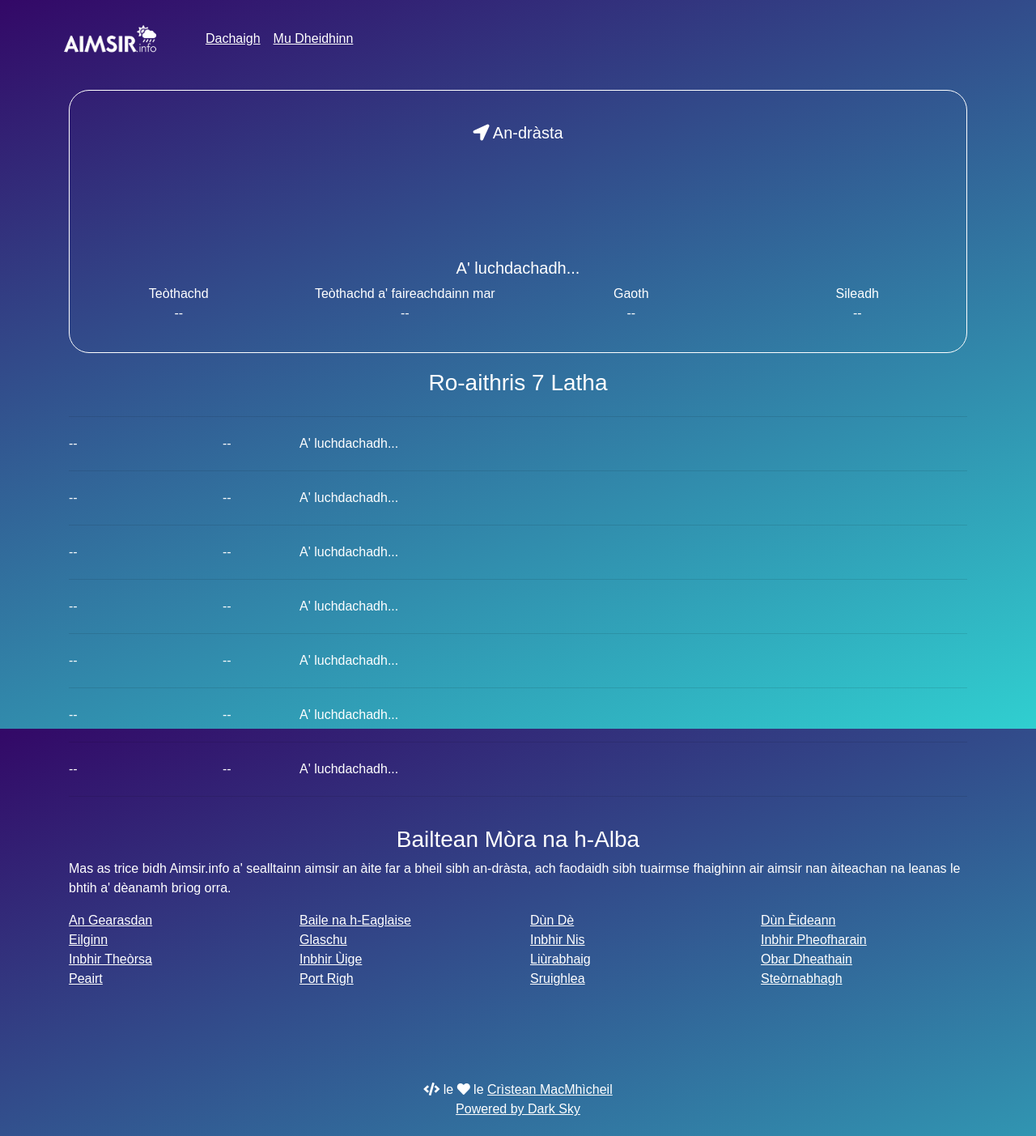
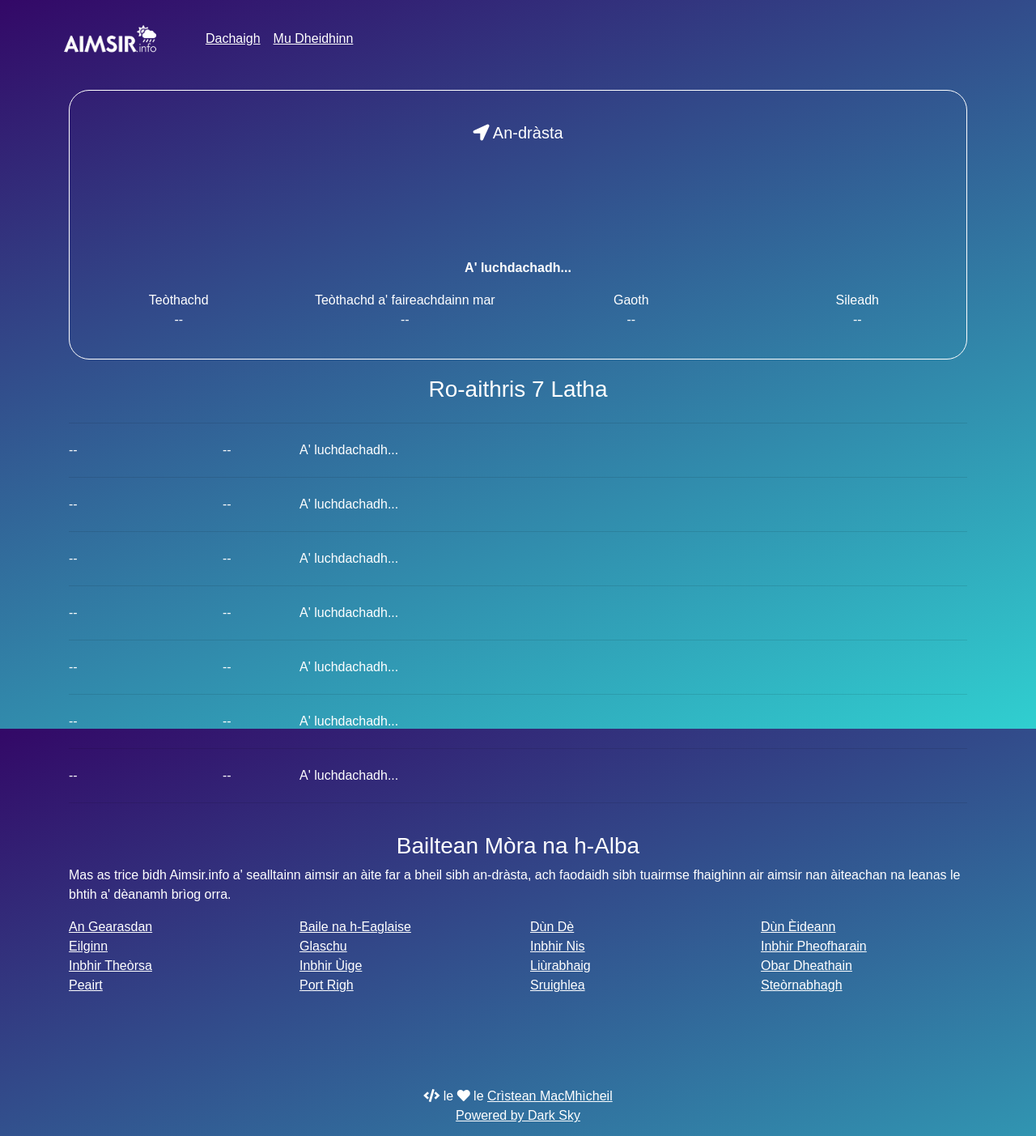
Before and after one commit to angeidheal/aimsir, a Jekyll site: the page built from index.html, in a window 1280 px wide. Shown: the whole page at 81% size. Built offline with Jekyll 4.4.1, drawn with Linux system fonts in a browser that asks for light colours; nearby versions of some CDN libraries; a script that is not in the unit is left out.

Commit message:
Update index.html

```diff
--- a/index.html
+++ b/index.html
@@ -13,7 +13,7 @@ title: Dachaigh
     </div>
     <div class="row">
       <div class="col-md-12">
-        <h5 class="current-summary">A' luchdachadh...</h5>
+        <p class="current-summary"><strong>A' luchdachadh...</strong></p>
       </div>
     </div>
     <div class="row">
```
